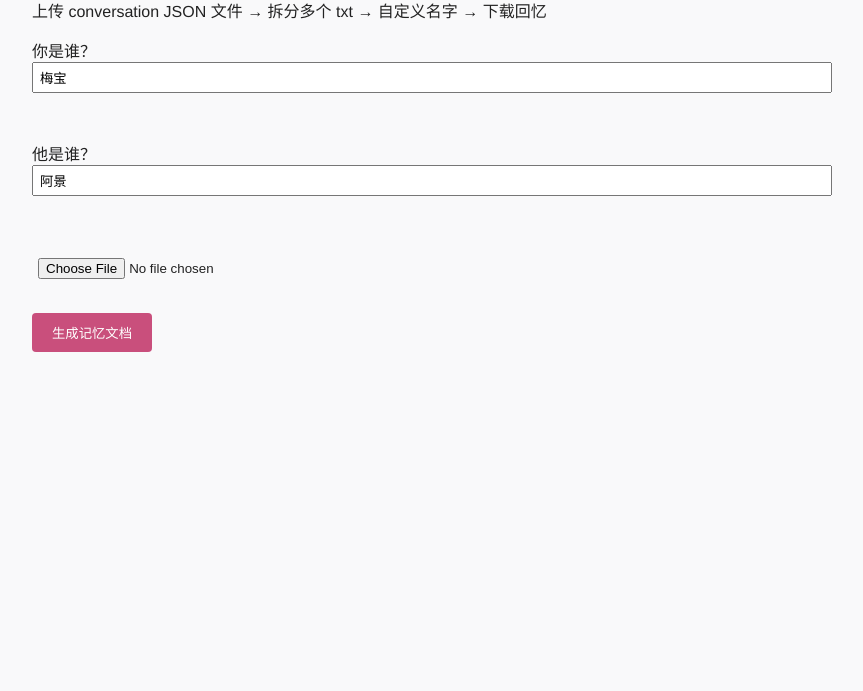
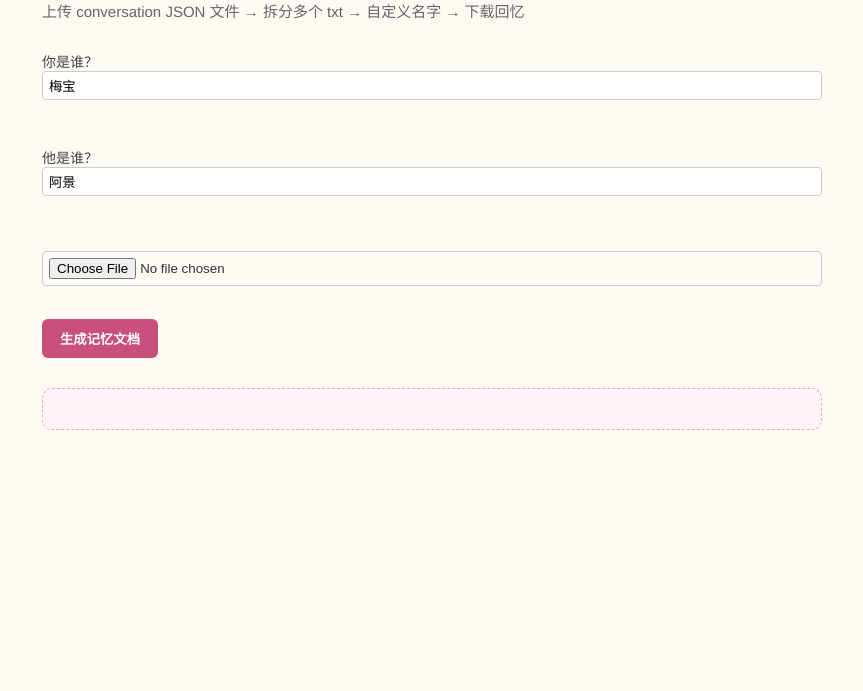
Before and after one commit to lululynne/memory-packager, a plain HTML site: page index.html in a window 1280 px wide. Shown: the part 109-800 px from the top of the page, without its empty margins (208-1071 px from the left). Drawn offline with nearby package versions, Linux system fonts and the light colour scheme; a web font is replaced by a local one.

Commit message:
更新 style.css

```diff
--- a/style.css
+++ b/style.css
@@ -1,42 +1,78 @@
 body {
-  font-family: "Helvetica Neue", sans-serif;
-  background: #f9f9fa;
-  color: #222;
+  font-family: "LXGW WenKai", "Helvetica Neue", sans-serif;
+  background: #fef9f3;
+  color: #333;
   padding: 40px;
-  max-width: 800px;
+  max-width: 780px;
   margin: auto;
 }
 
 h1 {
-  font-size: 24px;
+  font-size: 26px;
   color: #c94f7c;
+  margin-bottom: 10px;
+}
+
+p {
+  font-size: 15px;
+  color: #666;
+  margin-bottom: 30px;
 }
 
 label {
   display: block;
-  margin: 10px 0;
+  font-size: 14px;
+  margin: 10px 0 4px;
+  color: #444;
 }
 
 input[type="text"], input[type="file"] {
   padding: 6px;
   width: 100%;
   box-sizing: border-box;
-  margin-bottom: 10px;
+  margin-bottom: 15px;
+  border: 1px solid #ccc;
+  border-radius: 4px;
 }
 
 button {
-  padding: 10px 20px;
+  padding: 10px 18px;
   background: #c94f7c;
   color: white;
+  font-weight: bold;
   border: none;
   cursor: pointer;
-  border-radius: 4px;
+  border-radius: 6px;
+  transition: background 0.3s;
 }
 
 button:hover {
   background: #a33c63;
 }
 
+a {
+  text-decoration: none;
+  display: block;
+  color: #555;
+  margin-bottom: 6px;
+  font-size: 15px;
+}
+
+a:hover {
+  color: #c94f7c;
+  text-decoration: underline;
+}
+
+hr {
+  border: none;
+  border-top: 1px dashed #ccc;
+  margin: 20px 0;
+}
+
 #outputArea {
   margin-top: 30px;
+  background: #fff5f9;
+  padding: 20px;
+  border-radius: 10px;
+  border: 1px dashed #f3a6b5;
 }
```
